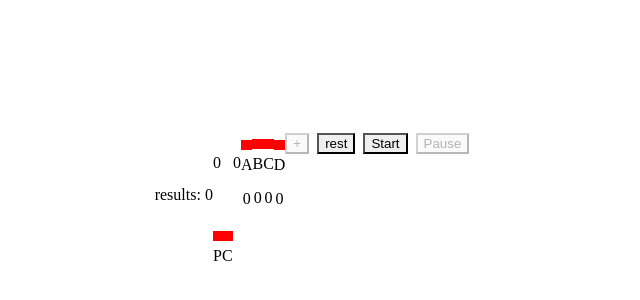
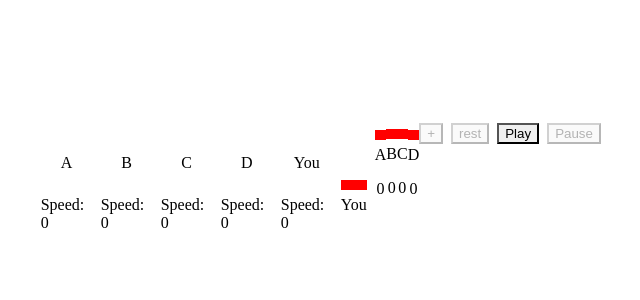
Before and after one commit to MD2990/f1, a Next.js app: page / in a window 1280 px wide. Shown: the part 90-390 px from the top of the page, without its empty margins (328-968 px from the left). Built offline with nearby package versions, Linux system fonts and the light colour scheme.

Commit message:
logic impl

```diff
--- a/components/Main.js
+++ b/components/Main.js
@@ -1,5 +1,6 @@
 import { Button } from '@chakra-ui/button';
 import { Box, Center, HStack, Text, VStack } from '@chakra-ui/layout';
+import { StyledStepper } from '@chakra-ui/number-input';
 import {
 	Slider,
 	SliderFilledTrack,
@@ -9,39 +10,31 @@ import {
 import React, { useEffect, useRef } from 'react';
 import { useSnapshot } from 'valtio';
 import state from '../store';
-import { subscribe } from 'valtio';
-import { AnimatePresence } from 'framer-motion';
 
-let c = 0;
 function getRandomNumber(min, max) {
 	const number = Math.floor(Math.random() * (max - min) + min);
 
 	return number;
 }
-const POC = () => {
-	return <Center mt='10%'></Center>;
-};
 
 const PC = ({ speed, start, name }) => {
 	const snap = useSnapshot(state);
 
 	useEffect(() => {
-		//	if ( snap.speed === 100) state.start = false;
-		speed == 100 && state.results.push({ name: name });
+		const move = setInterval(() => {
+			if (snap.start) {
+				// First check for start is false or not
 
-		const move = setInterval(() => {
-			if (start) {
-				if (speed <= 95) {
-					state.server.map((s) => (s.speed += getRandomNumber(1, 7)));
-					//state.server[0].speed += num;
-
-					state.server.map((s) => (s.speed > 90 ? (s.speed = 100) : null));
-				}
+				state.server.map((s) => {
+					if (s.speed >= 100) {
+						state.start = false;
+					} else s.speed += getRandomNumber(1, 7); // if less  than 100, add random number to speed
+				});
 			}
 		}, 500);
 
 		return () => clearInterval(move);
-	}, [name, speed, start]);
+	}, [speed, snap.start]);
 
 	return (
 		<Center mt='10%'>
@@ -80,60 +73,45 @@ const Buttons = () => {
 	return (
 		<HStack>
 			<Button
-				isDisabled={!snap.start || snap.pos == 100}
+				isDisabled={!snap.start}
 				onClick={() => {
 					const num = getRandomNumber(1, 7);
 
-					if (snap.pos <= 95) {
-						state.pos += num;
-
-						if (snap.pos > 90) {
-							state.pos = 100;
-							state.results.push({ name: 'Majdi' });
-						}
-					}
-
-					if (snap.pos == 100) {
+					if (snap.user.speed < 100) {
+						state.user.speed += num;
+					} else {
 						state.start = false;
 					}
 				}}>
 				+
 			</Button>
 			<Button
+				isDisabled={!snap.play}
 				onClick={() => {
-					state.pos = 0;
-					state.pc = 0;
 					state.start = false;
-
+					state.user.speed = 0;
 					state.server.map((s) => {
 						s.speed = 0;
-						s.start = false;
-						state.results = [];
 					});
+					state.play = false;
 				}}>
 				rest
 			</Button>
 			<Button
-				isDisabled={snap.pc === snap.pos ? false : snap.start}
+				isDisabled={snap.play}
 				onClick={() => {
 					state.start = true;
-
-					if (snap.pc === 100 && snap.pos === 100) {
-						state.pos = 0;
-						state.pc = 0;
-						state.start = true;
-					}
-					state.server.map((s) => (s.start = true));
+					state.play = true;
 				}}>
-				{snap.pc === 100 && snap.pos === 100 ? 'Play Again' : 'Start'}
+				Play
 			</Button>
 
 			<Button
-				isDisabled={!state.start}
+				isDisabled={!snap.play}
 				onClick={() => {
 					state.start = !snap.start;
 				}}>
-				Pause
+				{state.start ? 'Resume' : 'Pause'}
 			</Button>
 		</HStack>
 	);
@@ -141,20 +119,27 @@ const Buttons = () => {
 
 const Results = () => {
 	const snap = useSnapshot(state);
+
+	let ss = [...snap.server, snap.user];
+
+	let dd = ss.sort((a, b) =>
+		a.speed < b.speed ? 1 : b.speed < a.speed ? -1 : 1,
+	);
+
 	return (
 		<>
-			{snap.results.length &&
-				snap.results.map((r, i) => {
-					return (
-						<Center ml='5%' key={i}>
+			{dd.map((r) => {
+				return (
+					<Center ml='5%' key={r.id}>
+						<>
 							<VStack>
-								<Text>
-									No: {i + 1} {r.name}
-								</Text>
+								<Text> {r.name} </Text>
+								<Text> Speed: {r.speed}</Text>
 							</VStack>
-						</Center>
-					);
-				})}
+						</>
+					</Center>
+				);
+			})}
 		</>
 	);
 };
@@ -162,27 +147,27 @@ const Boxes = () => {
 	const snap = useSnapshot(state);
 	return (
 		<Center mt={['5%', '6%', '7%', '8%']}>
-			results: <Results />
-			<VStack spacing='10'>
-				<HStack spacing='12' mb='22px'>
-					<Text>{snap.pc}</Text>
-					<Text>{snap.pos}</Text>
-				</HStack>
-				<HStack>
+			<VStack spacing='2'>
+				{/* 	<HStack spacing='12' mb='22px'>
+					<Text>{snap.user.speed}</Text>
+					<Text>{snap.user.speed}</Text>
+				</HStack> */}
+				<HStack justify='center' w='2xl'>
+					<Results />
 					<Box
 						bg='red'
 						w='10'
 						h='10'
 						rounded='full'
-						bottom={`${snap.pos}px`}
+						bottom={`${snap.user.speed}px`}
 						position='relative'>
-						<Text textAlign='center'> PC</Text>{' '}
+						<Text textAlign='center'> {snap.user.name}</Text>{' '}
 					</Box>
 					<Slider
-						id='pos'
+						id='user'
 						aria-label='slider-ex-3'
 						defaultValue={0}
-						value={snap.pos}
+						value={snap.user.speed}
 						orientation='vertical'
 						minH='32'>
 						<SliderTrack>
@@ -195,12 +180,14 @@ const Boxes = () => {
 	);
 };
 export default function Main() {
+	const snap = useSnapshot(state);
+
 	return (
 		<Center mt='10%'>
+			{/* 			{snap.results.map((s, i) => <Text key={i} > {s.name} { s.speed} <br></br> </Text> )}
+			 */}{' '}
 			<Boxes />
-			<POC />
 			<Server />
-
 			<Buttons />
 		</Center>
 	);
--- a/store.js
+++ b/store.js
@@ -2,16 +2,15 @@ import { proxy } from 'valtio';
 import { nanoid } from 'nanoid';
 
 const state = proxy({
-	pos: 0,
-
-	pc: 0,
+	user: { id: nanoid(), name: 'You', speed: 0, start: false },
+	play: false,
 	start: false,
 	results: [],
 	server: [
-		{ id: nanoid(), name: 'A', speed: 0, start: false },
-		{ id: nanoid(), name: 'B', speed: 0, start: false },
-		{ id: nanoid(), name: 'C', speed: 0, start: false },
-		{ id: nanoid(), name: 'D', speed: 0, start: false },
+		{ id: nanoid(), name: 'A', speed: 0, auto: 0, start: false },
+		{ id: nanoid(), name: 'B', speed: 0, auto: 0, start: false },
+		{ id: nanoid(), name: 'C', speed: 0, auto: 0, start: false },
+		{ id: nanoid(), name: 'D', speed: 0, auto: 0, start: false },
 	],
 });
 
```
Also changed, not shown: 1 other file (tests, documents, lock files or other folders).
